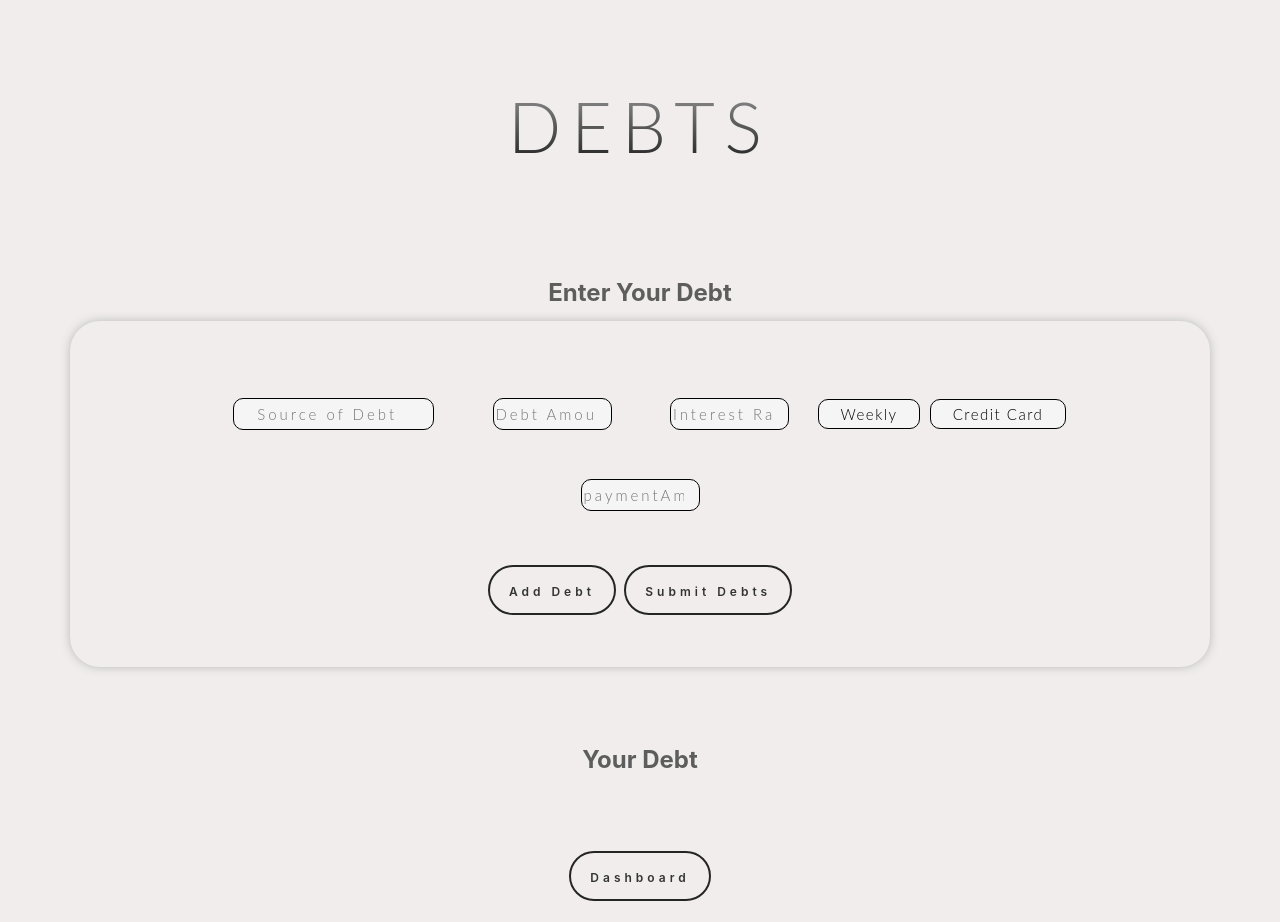
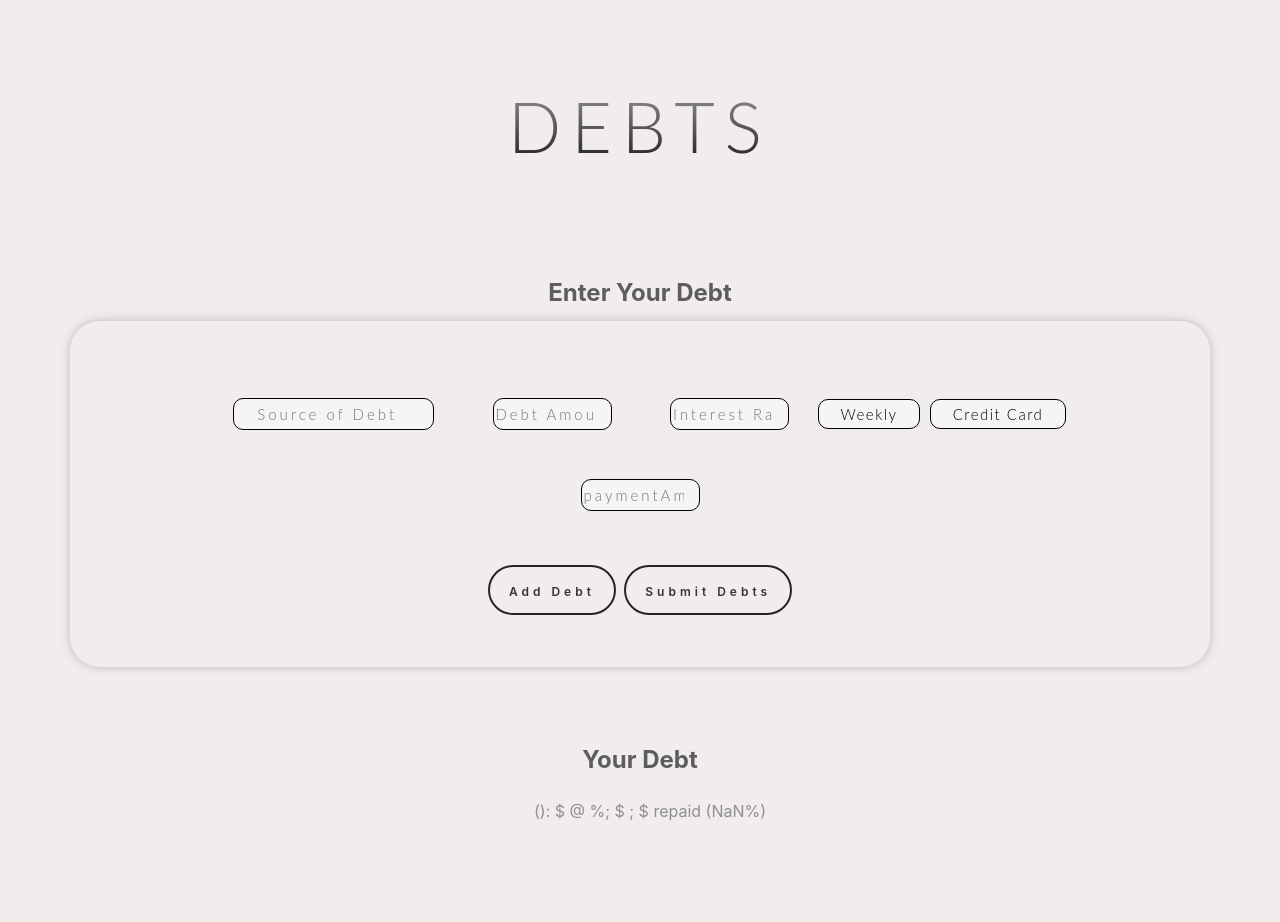
Before and after one commit to andrewvand02/BudgetMate, a React (Vite) app in the folder BudgetMate/client/: page /debt in a window 1280 px wide. Shown: the top 922 px of the page. Built offline with nearby package versions, Linux system fonts and the light colour scheme.

Commit message:
Attempted to fix the debt saving issues.

```diff
--- a/BudgetMate/client/src/Debt.jsx
+++ b/BudgetMate/client/src/Debt.jsx
@@ -128,11 +128,17 @@ const Debt = () => {
             <div>
                 <h2>Your Debt</h2>
                 {/* Display all debts in a list/table */}
-                {/*
-                {debtEntries.category.map((option, index) => (
-                    <option key={index} value={option}>{option}</option>
-                ))}
-                */}
+                {debtEntries.length > 0 ? ( // Check if income entries are available
+                    <ul> {/* Unordered list for displaying income entries */}
+                        {debtEntries.map((entry, index) => ( // Mapping over income entries array
+                            <li key={index}> {/* List item for each income entry */}
+                                {entry.source} ({entry.category}): ${entry.amount} @ {entry.interestRate}%; ${entry.paymentAmount} {entry.schedule}; ${entry.totalRepaid} repaid ({entry.totalRepaid/entry.amount}%) {/* Displaying category and amount */}
+                            </li>
+                        ))}
+                    </ul>
+                ) : (
+                    <p>No income data available.</p> // Message displayed if no income entries are available
+                )}
                 {/* Show a pie chart of debts */}
                 {/* Include percent progress for each debt in the list/table */}
             </div>
```
Also changed, not shown: 1 other file (tests, documents, lock files or other folders).
